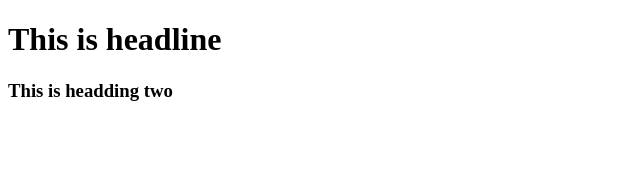
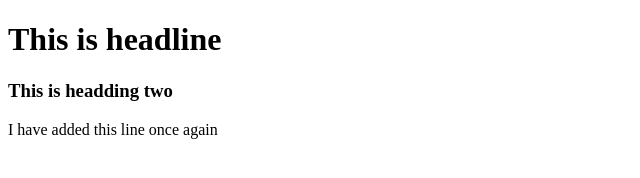
Before and after one commit to tanvir-ux/github_merge_test, a plain HTML site: page index.html in a window 1280 px wide. Shown: the whole page, without its empty margins (0-640 px from the left). Drawn offline with Linux system fonts and the light colour scheme.

Commit message:
I added paragraph

```diff
--- a/index.html
+++ b/index.html
@@ -6,5 +6,6 @@
 	<body>
 		<h1>This is headline </h1>
 		<h3>This is headding two</h3>
+		<p>I have added this line once again</p>
 	</body>
 </html>
```
